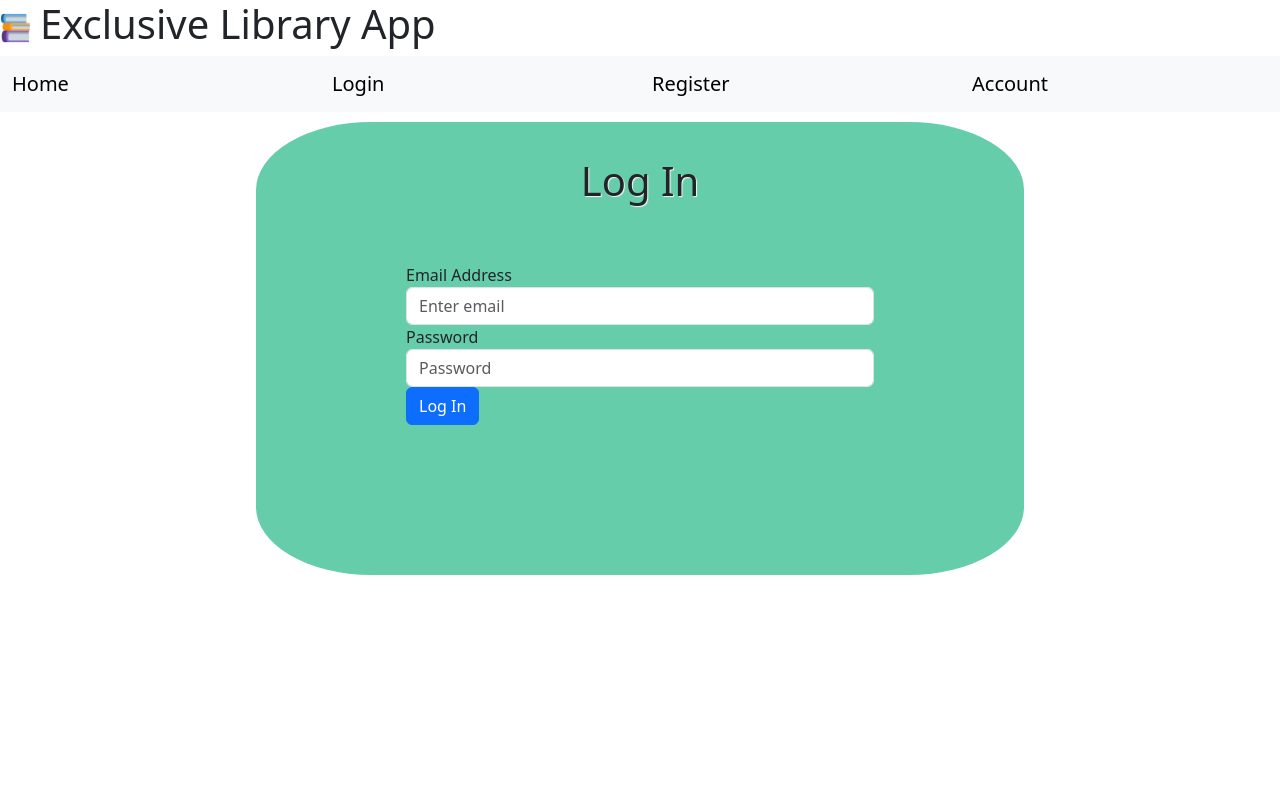
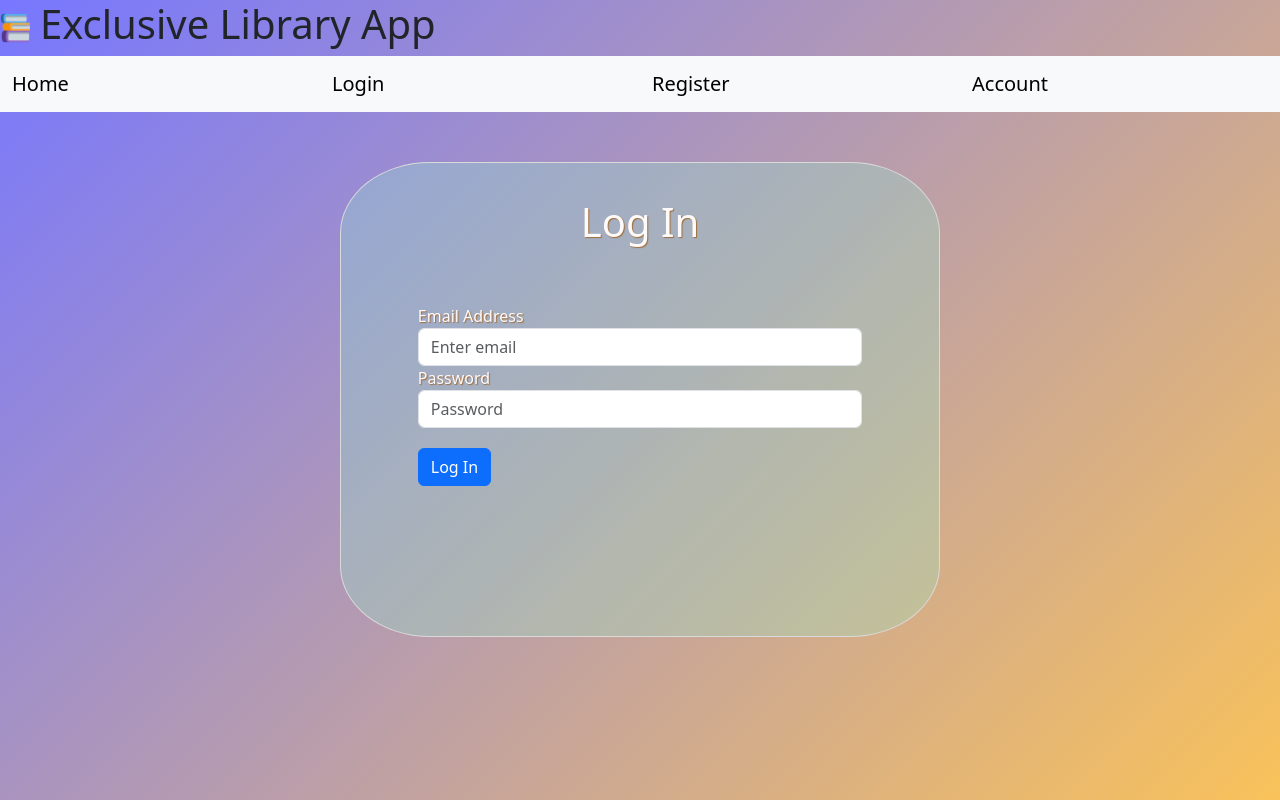
Before and after one commit to NKP1229/BookBuddy, a React (Vite) app: page /login in a window 1280 px wide. Built offline with nearby package versions, Linux system fonts and the light colour scheme.

Commit message:
gave website some CSS styling (books homepage & forms)

```diff
--- a/src/components/Books.jsx
+++ b/src/components/Books.jsx
@@ -39,13 +39,13 @@ export default function Books(){
                 </div>
             </div>
             <article>
-                <h2>Available books...</h2>
+                <h2 className="title">Available books...</h2>
                 <ul className="myBooks">
                     {isLoading && <li>Loading books...</li>}
                     {searchedBooks.map((p) => (
                         <li key={p.id}>
                             <Link to={`/books/${p.id}`}>
-                                <h4>
+                                <h4 className="title">
                                     {p.title} #{p.id}
                                 </h4>
                             </Link>
--- a/src/index.css
+++ b/src/index.css
@@ -1,8 +1,10 @@
 body {
   font-family: Georgia, serif;
-  background-color: #f8f8f8;
+  background: linear-gradient(135deg,  rgb(119, 119, 255), rgb(249, 194, 90));
   margin: 0;
   padding: 0;
+  min-height: 100vh;
+
 }
 #logo-image {
   width: 30px;
@@ -13,27 +15,42 @@ body {
 
 .form {
   width: 60%;
-  margin: 10px auto;
-  background-color: mediumaquamarine;
-  padding: 35px 150px 150px 150px;
+  max-width: 600px;
+  color: snow;
+  text-shadow: 1px 1px 1px rgb(161, 110, 59);
+  margin: 50px auto;
+  background-color: rgba(147, 231, 203, 0.3);
+  padding: 35px 6% 150px 6%;
   border-radius: 15%;
+  border: 1px solid rgb(218, 218, 218);
+
+  button {
+    margin-top: 20px;
+  }
 }
 .form h1{
   text-align: center;
   padding-bottom: 50px;
-  text-shadow: 1px 1px 1px whitesmoke;
+
 }
 .myBooks {
   list-style: none;
   display: -ms-inline-grid;
   grid-template-columns: repeat(auto-fit, minmax(200px, 1fr));
   gap: 0.5rem;
+  margin: 0 auto;
 
   li {
     display: inline-block;
     flex-flow:column;
+    text-align: center;
+    max-width: 450px;
     gap: 1ch;
-    padding: 7px;
+    padding: 10px;
+    margin: 10px;
+    border-radius: 10px;
+    background-color: rgba(245, 245, 220, 0.2);
+    border: 1px solid rgb(218, 218, 218);
 
     figure img {
       flex: 1;
@@ -66,3 +83,10 @@ h2{
   margin: 10px;
   border-radius: 3px;
 }
+.search-container{
+  padding-top: 10px;
+}
+.title{
+  color: snow;
+  text-shadow: 1px 1px 1px rgb(185, 120, 0);
+}
```
